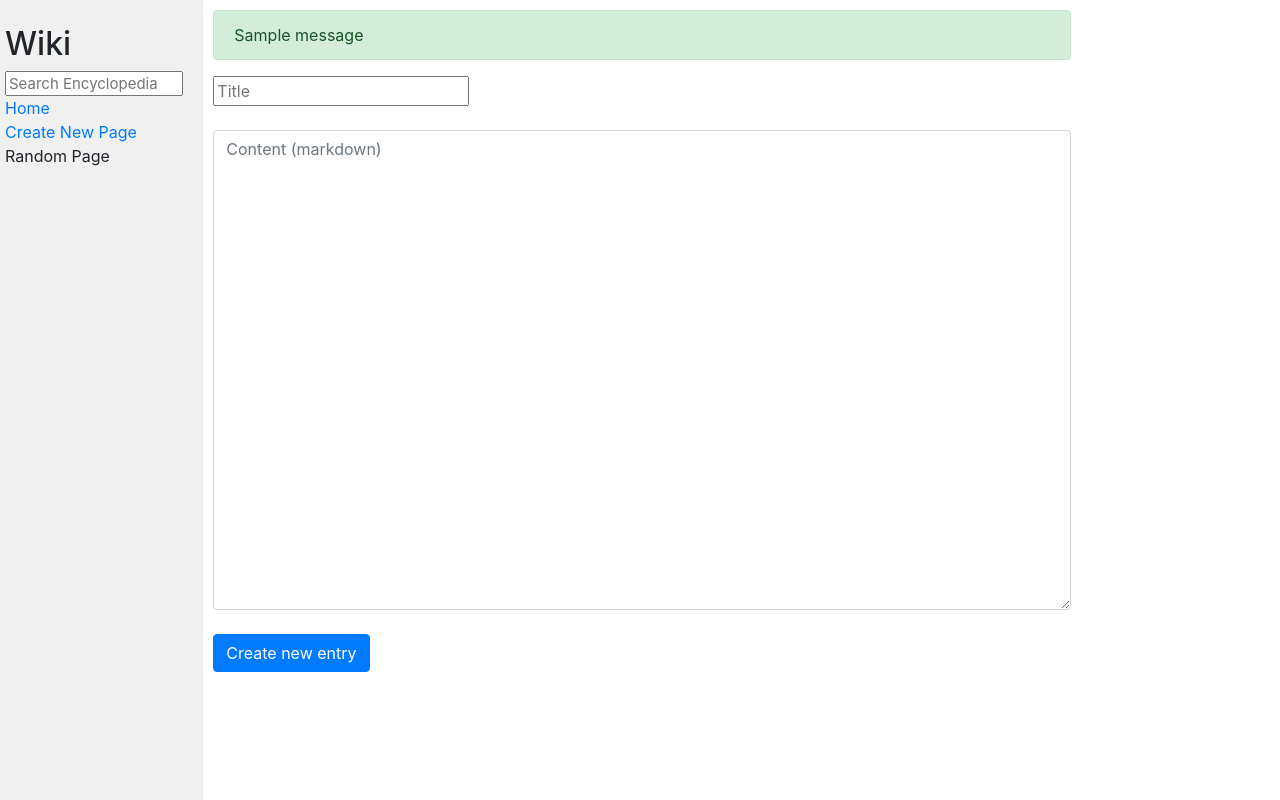
After one commit to isquicha/cs50-wiki, a Django app: page /new in a window 1280 px wide. The commit adds this page. Run offline with Django 3.2, Linux system fonts and the light colour scheme; tables that the repository leaves empty hold one stand-in row (values such as "Sample post"); one stand-in notice (Sample message) is shown; some libraries are stand-ins or nearby versions.

Commit message:
Add new page

```diff
--- a/encyclopedia/static/encyclopedia/styles.css
+++ b/encyclopedia/static/encyclopedia/styles.css
@@ -12,8 +12,12 @@ h1 {
     padding-top: 20px;
 }
 
-textarea {
-    height: 90vh;
+textarea#new_content {
+    height: 60vh;
+    width: 80%;
+}
+
+.alert {
     width: 80%;
 }
 
--- a/encyclopedia/templates/encyclopedia/layout.html
+++ b/encyclopedia/templates/encyclopedia/layout.html
@@ -22,7 +22,7 @@
                 <a href="{% url 'index' %}">Home</a>
             </div>
             <div>
-                Create New Page
+                <a href="{% url 'new' %}">Create New Page</a>
             </div>
             <div>
                 Random Page
--- /dev/null
+++ b/encyclopedia/templates/encyclopedia/new.html
@@ -0,0 +1,30 @@
+{% extends "encyclopedia/layout.html" %}
+
+{% block title %}
+New | Encyclopedia
+{% endblock %}
+
+{% block body %}
+
+{% if messages %}
+
+{% for message in messages %}
+<div {% if message.tags %} class="alert alert-{{ message.tags }}" {% endif %} role="alert">{{ message }}</div>
+{% endfor %}
+
+{% endif %}
+
+<form action="{% url 'new' %}" method="POST">
+    {% csrf_token %}
+    <div class="form-group">
+        <!--
+        <input type="text" name="title" placeholder="Title">
+        <br><br>
+        <textarea class="form-control" name="content" placeholder="Content (markdown)" id="new_content"></textarea>
+        <br><br>
+    -->
+        {{ form }}
+        <button class="btn btn-primary" type="submit">Create new entry</button>
+    </div>
+</form>
+{% endblock %}
--- a/encyclopedia/urls.py
+++ b/encyclopedia/urls.py
@@ -6,6 +6,7 @@ urlpatterns = [
     path("", views.index, name="index"),
     path("wiki/<str:entry>", views.wiki, name="wiki"),
     path("search/", views.search, name="search"),
+    path("new", views.new, name="new"),
 ]
 
 handler404 = "encyclopedia.views.handler404"
--- a/encyclopedia/views.py
+++ b/encyclopedia/views.py
@@ -1,8 +1,31 @@
 from django.shortcuts import render, redirect
 from django.http import Http404
+from django.contrib import messages
+from django import forms
 from markdown2 import Markdown
 
 from . import util
+
+
+class NewEntryForm(forms.Form):
+    title = forms.CharField(
+        required=True,
+        label="",
+        widget=forms.TextInput(
+            attrs={"placeholder": "Title", "class": "mb-4"}
+        ),
+    )
+    content = forms.CharField(
+        required=True,
+        label="",
+        widget=forms.Textarea(
+            attrs={
+                "class": "form-control mb-4",
+                "placeholder": "Content (markdown)",
+                "id": "new_content",
+            }
+        ),
+    )
 
 
 def index(request):
@@ -48,5 +71,39 @@ def search(request):
     )
 
 
+def new(request):
+    if request.method == "GET":
+        return render(
+            request, "encyclopedia/new.html", {"form": NewEntryForm()}
+        )
+
+    form = NewEntryForm(request.POST)
+    if form.is_valid():
+        title = form.cleaned_data.get("title")
+        content = form.cleaned_data.get("content")
+
+        if title.lower() in [entry.lower() for entry in util.list_entries()]:
+            messages.add_message(
+                request,
+                messages.WARNING,
+                message=f'Entry "{title}" already exists',
+            )
+        else:
+            with open(f"entries/{title}.md", "w") as file:
+                file.write(content)
+            return redirect("wiki", title)
+
+    else:
+        messages.add_message(
+            request, messages.WARNING, message="Invalid request form"
+        )
+
+    return render(
+        request,
+        "encyclopedia/new.html",
+        {"form": form},
+    )
+
+
 def handler404(request, *args):
     return render(request, "404.html", {})
```
Also changed, not shown: entries/Test.md (added, +4 -0 lines), README.md.
